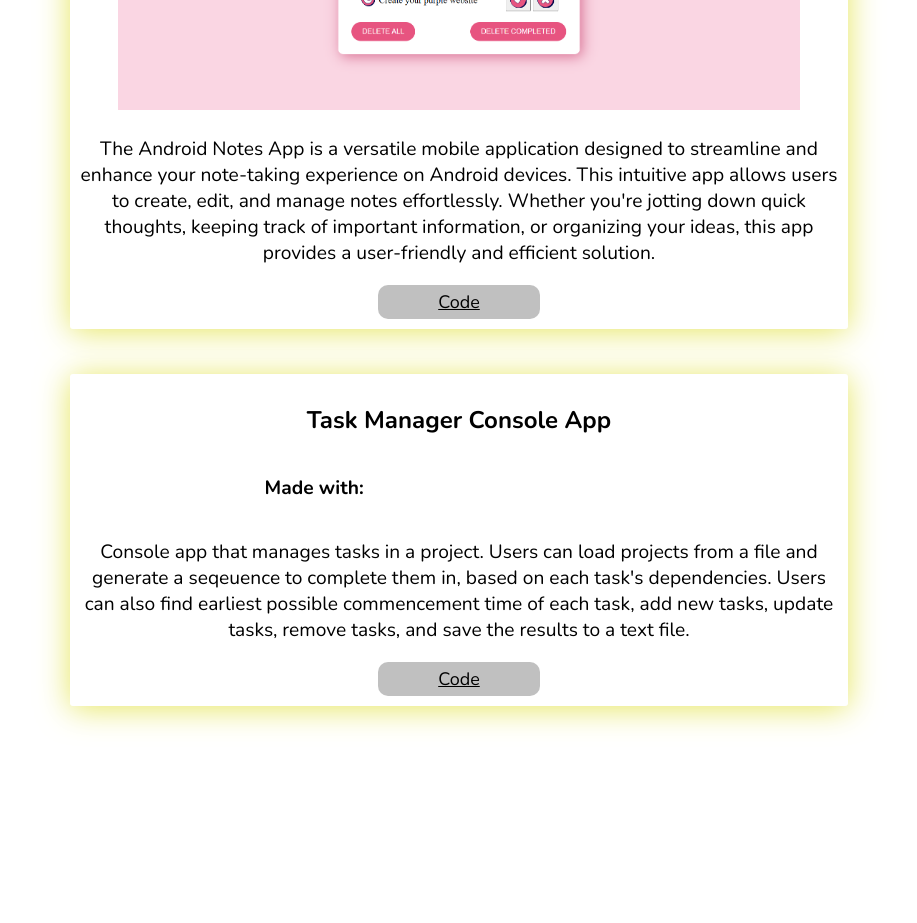
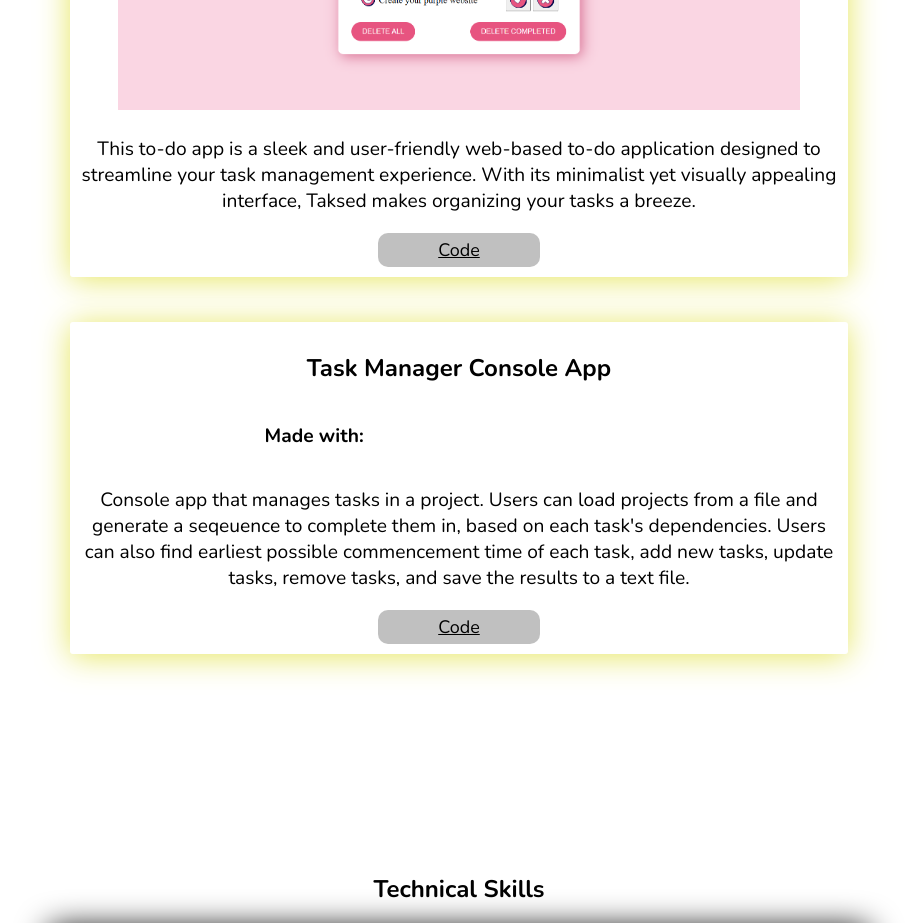
Before and after one commit to melattgirmay/my-portfolio, a React (Create React App) app: page / in a window 1280 px wide. Shown: the part 1960-2883 px from the top of the page, without its empty margins (181-1098 px from the left). Built offline with nearby package versions, Linux system fonts and the light colour scheme; some icons are missing.

Commit message:
Update description

```diff
--- a/src/components/home.js
+++ b/src/components/home.js
@@ -96,7 +96,7 @@ const Home = () => {
             <div className="project-image">
               <img src="/images/Screenshot (1292).png" alt="Project" width="200" height="200"/>
             </div>
-            <p>The Android Notes App is a versatile mobile application designed to streamline and enhance your note-taking experience on Android devices. This intuitive app allows users to create, edit, and manage notes effortlessly. Whether you're jotting down quick thoughts, keeping track of important information, or organizing your ideas, this app provides a user-friendly and efficient solution.</p>
+            <p>This to-do app is a sleek and user-friendly web-based to-do application designed to streamline your task management experience. With its minimalist yet visually appealing interface, Taksed makes organizing your tasks a breeze.</p>
             <div className="project-links">
               <a href="https://github.com/melattgirmay/Tasked.git" className="btn-blue-outline btn-small mx-1" target="_blank" rel="noreferrer"> <i className="fab fa-github">
                 </i> Code</a>
```
